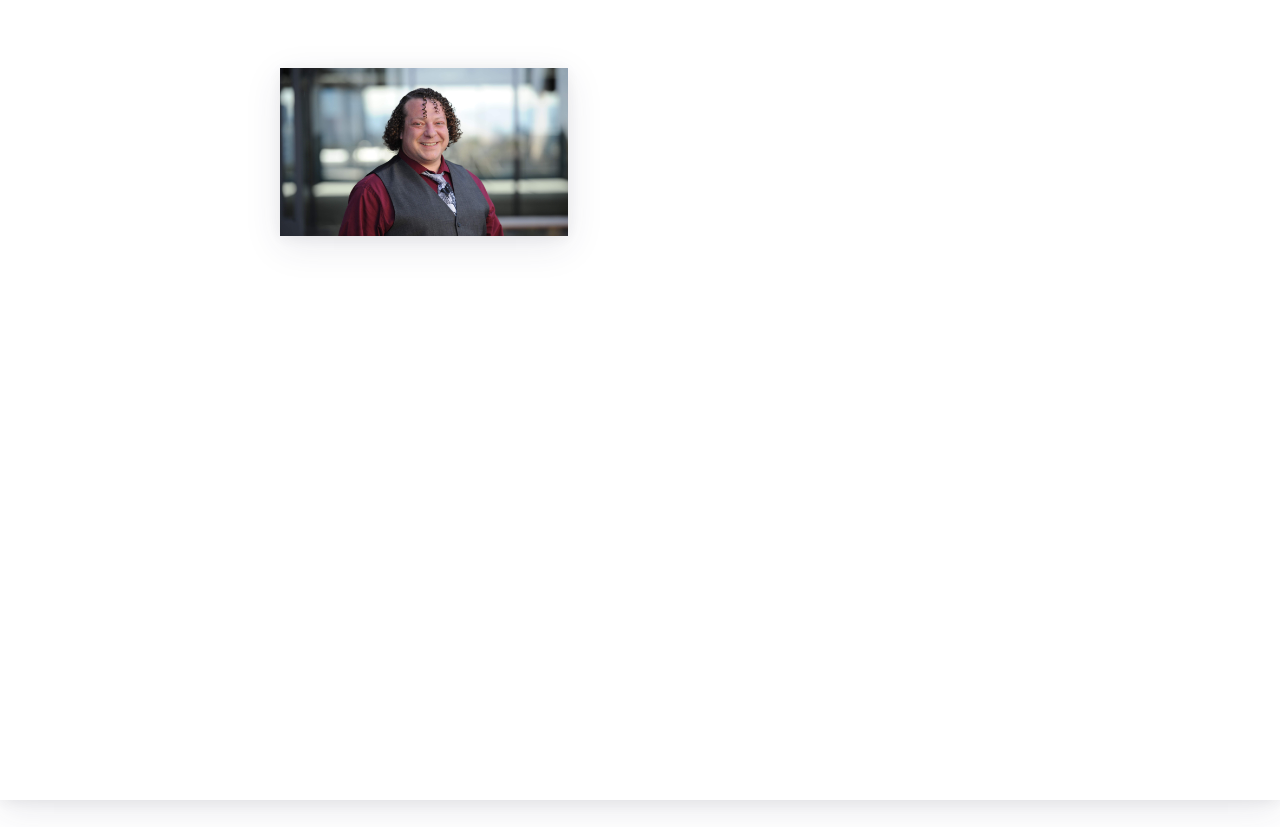
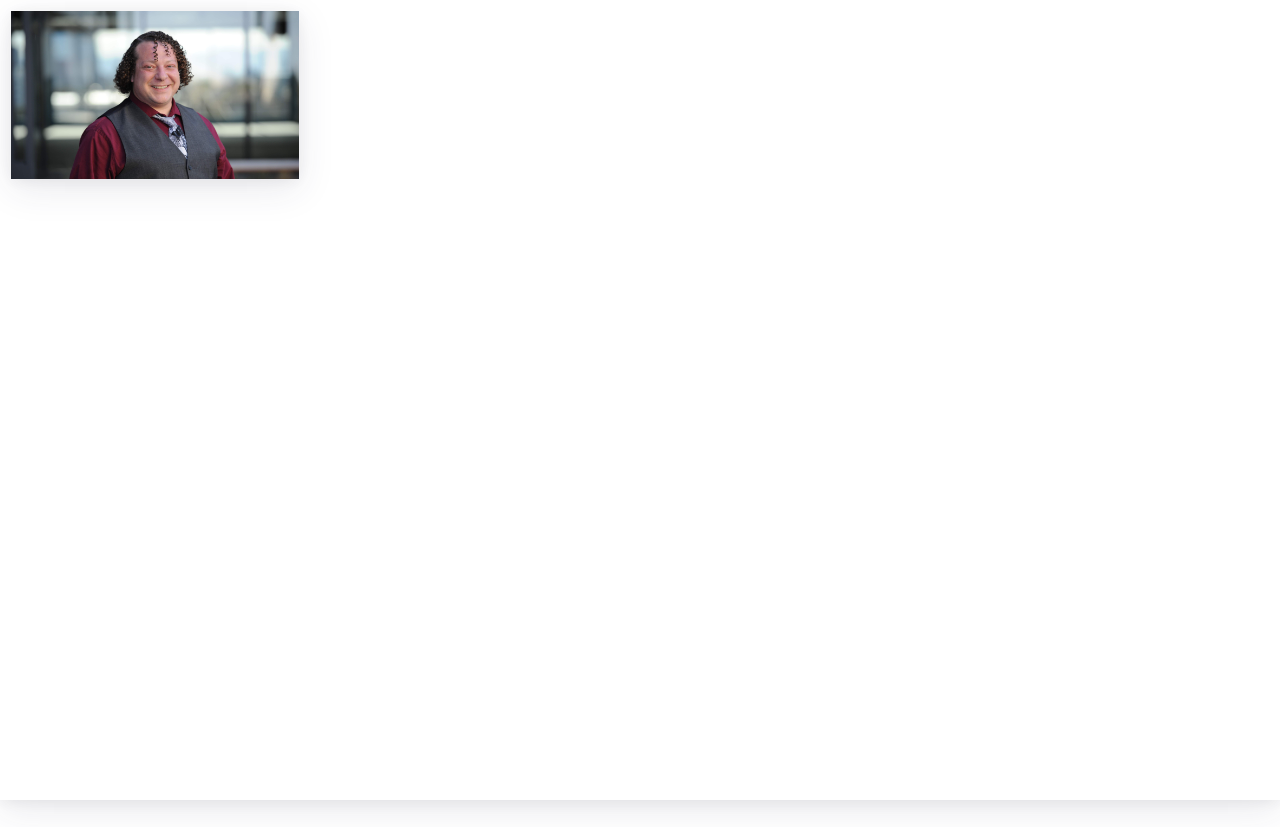
Before and after one commit to SethMaisel/PersonalPage, a React (Create React App) app in the folder personal-page/: page / in a window 1280 px wide. Built offline with nearby package versions, Linux system fonts and the light colour scheme.

Commit message:
picture positioned

```diff
--- a/personal-page/src/App.css
+++ b/personal-page/src/App.css
@@ -2,14 +2,29 @@
   text-align: center;
 }
 
+.App-header {
+  grid-column-start: 1;
+  grid-column-end: 3;
+  grid-row-start: 1;
+  grid-row-end: 3;
+  padding: 10px;
+  text-align: center;
+  background: #424746;
+  color: white;
+  font-size: 30px;
+}
+
+
+
 .card-container {
   position: relative;
   z-index: 1;
-  margin: 32px auto;
+  margin: 1px;
   max-width: 720px;
   height: 420px;
   perspective: 1000px;
  }
+
 
  img {
   max-width: 100%;
@@ -57,66 +72,11 @@
 
  .side-back {
   z-index: 2;
-  padding: 10px;
+  padding: 1px;
   text-align: center;
   transform: rotateY(180deg);
  }
 
- .card-form {
-  margin-top: 32px;
- }
-
- .card-form .row + .row,
- .card-form .row + fieldset,
- .card-form fieldset + fieldset {
-  margin-top: 16px;
- }
-
- /* input,
- textarea {
-  padding: 8px;
-  width: 100%;
-  border-top: 0;
-  border-right: 0;
-  border-bottom: 1px solid #eee;
-  border-left: 0;
-
-  &:focus {
-   outline: 0;
-   border-bottom: 1px solid #0c81f6;
-  }
- } */
-
- textarea {
-  max-height: 80px;
-  resize: vertical;
- }
-
- .btn-primary {
-  padding: 8px 16px;
-  font-size: 16px;
-  background-color: #0c81f6;
-  border: none;
-  box-shadow: 0 10px 35px rgba(50,50,93,.1),0 2px 15px rgba(0,0,0,.07);
-  transition: background-color .25s ease-in, box-shadow .25s ease-in;
-
-  &:focus,
-  &:active {
-   background-color: lighten(#0c81f6, 15%);
-   box-shadow: 0 18px 35px rgba(50,50,93,.1),0 8px 15px rgba(0,0,0,.07);
-  }
-}
-
-  a {
-   color: #212121;
-   transition: opacity .25s ease-in;
-
-   &:focus,
-   &:active {
-    opacity: .5;
-   }
-}
-
   i {
    font-size: 24px;
   }
--- a/personal-page/src/App.js
+++ b/personal-page/src/App.js
@@ -8,10 +8,12 @@ function App() {
   return (
     <div className="App">
       <header className="App-header">
+        <div className="picture-card">
+        <Card />
+        </div>
         <p>
           Seth Maisel Portfolio / Profile
         </p>
-        <Card />
       </header>
 
       <div className='col-xs-6 side-front-content'>
--- a/personal-page/src/components/cardContainer/Card.css
+++ b/personal-page/src/components/cardContainer/Card.css
@@ -1,7 +1,7 @@
 .card-container {
-    position: relative;
+    /* position: relative; */
     z-index: 1;
-    margin: 32px auto;
+    margin: 10px auto;
     max-width: 720px;
     height: 420px;
     perspective: 1000px;
@@ -45,28 +45,28 @@
     padding-left: 0;
    }
 
-   .side-front-content {
-    padding-top: 32px;
+   /* .side-front-content {
+    padding-top: 5px;
     padding-right: 32px;
     padding-bottom: 32px;
-   }
+   } */
 
-   .side-back {
+   /* .side-back {
     z-index: 2;
     padding: 32px;
     text-align: center;
     transform: rotateY(180deg);
-   }
+   } */
 
-   .card-form {
+   /* .card-form {
     margin-top: 32px;
-   }
+   } */
 
-   .card-form .row + .row,
+   /* .card-form .row + .row,
    .card-form .row + fieldset,
    .card-form fieldset + fieldset {
     margin-top: 16px;
-   }
+   } */
 
    /* input,
    textarea {
@@ -88,29 +88,29 @@
     resize: vertical;
    }
 
-   /* .btn-primary {
+   .btn-primary {
     padding: 8px 16px;
     font-size: 16px;
     background-color: #0c81f6;
     border: none;
     box-shadow: 0 10px 35px rgba(50,50,93,.1),0 2px 15px rgba(0,0,0,.07);
-    transition: background-color .25s ease-in, box-shadow .25s ease-in; */
+    transition: background-color .25s ease-in, box-shadow .25s ease-in;
 
-    &:focus,
+    /* &:focus,
     &:active {
      background-color: lighten(#0c81f6, 15%);
-     box-shadow: 0 18px 35px rgba(50,50,93,.1),0 8px 15px rgba(0,0,0,.07);
+     box-shadow: 0 18px 35px rgba(50,50,93,.1),0 8px 15px rgba(0,0,0,.07); */
     }
 
     a {
      color: #212121;
      transition: opacity .25s ease-in;
 
-     &:focus,
+     /* &:focus,
      &:active {
       opacity: .5;
 
-    }
+    } */
   }
 
     i {
```
